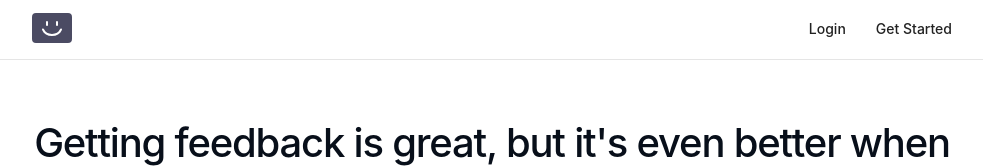
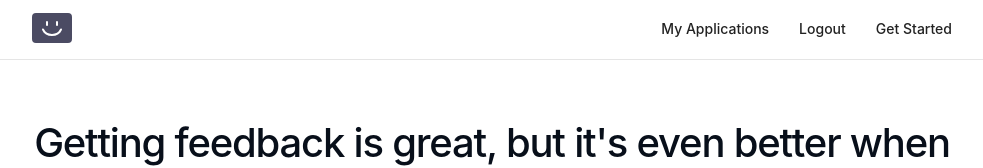
Before and after one commit to baris5d/feedbacky, a React (Create React App) app in the folder showcase/: page / in a window 1280 px wide. Shown: the top 168 px of the page, without its empty margins (148-1131 px from the left). Built offline with nearby package versions, Linux system fonts and the light colour scheme; no server answers; sample sign-in values are in the browser's storage.

Commit message:
feat(showcase): display links according to auth

```diff
--- a/showcase/src/common/components/header/Header.tsx
+++ b/showcase/src/common/components/header/Header.tsx
@@ -1,8 +1,17 @@
-import { Link } from 'react-router-dom';
+import { useState, useEffect } from 'react'
+import { Link } from 'react-router-dom'
 import './Header.css'
 import logo from '../../assets/logo.svg'
+import SessionService from '../../../services/session.service'
+import AuthService from '../../../services/auth.service'
 
 const Header = () => {
+    const [user, setUser] = useState({})
+
+    useEffect(() => {
+        setUser((_) => SessionService.getUser())
+    }, [])
+
     return (
         <header className="header">
             <div className="header__content container">
@@ -13,9 +22,32 @@ const Header = () => {
                 </div>
                 <div className="header__menu">
                     <ul className="header__menu-list">
-                        <li className="header__menu-item">
-                            <Link to="/login">Login</Link>
-                        </li>
+                        {user ? (
+                            <>
+                                <li className="header__menu-item">
+                                    <Link to="/applications">
+                                        My Applications
+                                    </Link>
+                                </li>
+                                <li className="header__menu-item">
+                                    <Link
+                                        to={''}
+                                        onClick={() => {
+                                            AuthService.logout().finally(() => {
+                                                SessionService.removeSession()
+                                                window.location.href = '/'
+                                            })
+                                        }}
+                                    >
+                                        Logout
+                                    </Link>
+                                </li>
+                            </>
+                        ) : (
+                            <li className="header__menu-item">
+                                <Link to="/login">Login</Link>
+                            </li>
+                        )}
                         <li className="header__menu-item">
                             <Link to="/getting-started">Get Started</Link>
                         </li>
@@ -23,7 +55,7 @@ const Header = () => {
                 </div>
             </div>
         </header>
-    );
-  }
+    )
+}
 
-  export default Header;
+export default Header
```
